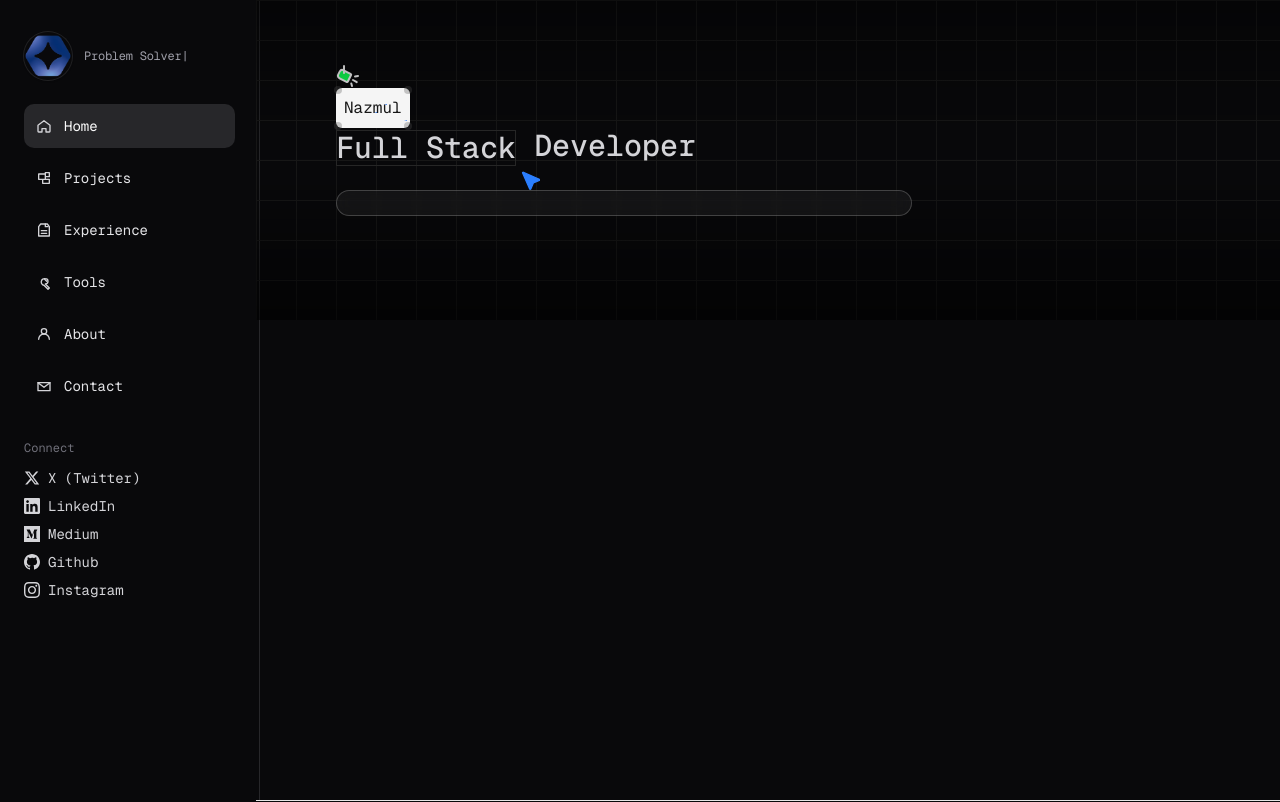
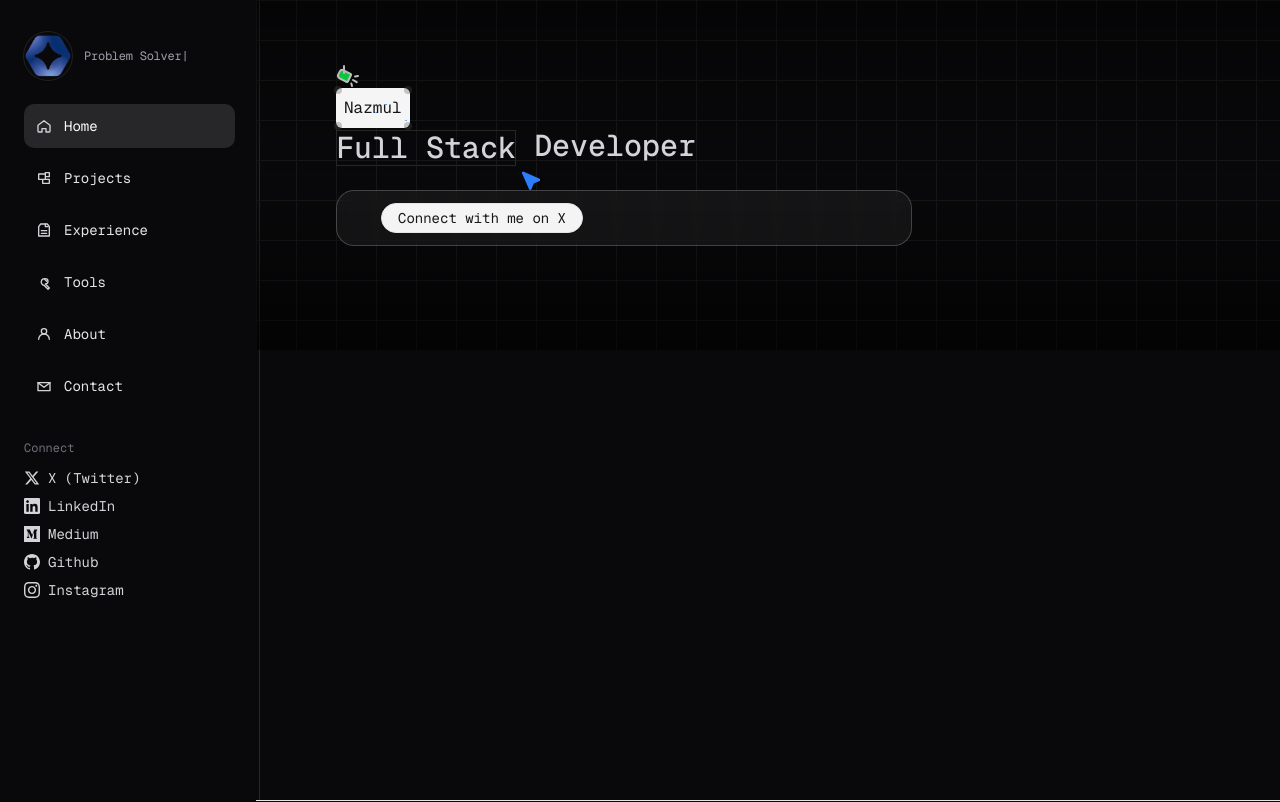
Before and after one commit to nazmul910/next-js-portfolio, a Next.js app: page / in a window 1280 px wide. Shown: the top 802 px of the page. Built offline with nearby package versions, Linux system fonts and the light colour scheme.

Commit message:
feat: add SVG icon and button for connecting on X in callout card

```diff
--- a/src/app/page.tsx
+++ b/src/app/page.tsx
@@ -49,6 +49,19 @@ export default function HomePage(): React.ReactElement {
             <div className={homePageStyles.calloutCard.wrapper}>
               <div className={homePageStyles.calloutCard.innerContainer}>
                 <div className={homePageStyles.calloutCard.textContainer}>
+                  <svg
+                    className={homePageStyles.calloutCard.icon}
+                    viewBox="0 0 24 24"
+                    fill="none"
+                    stroke="currentColor"
+                    aria-hidden
+                  >
+                    <path d="M3 1219-9 9 9" strokeWidth="1.2" />
+                  </svg>
+                  <div className={homePageStyles.calloutCard.button}>
+                    Connect with me on X
+
+                  </div>
 
                 </div>
 
```
